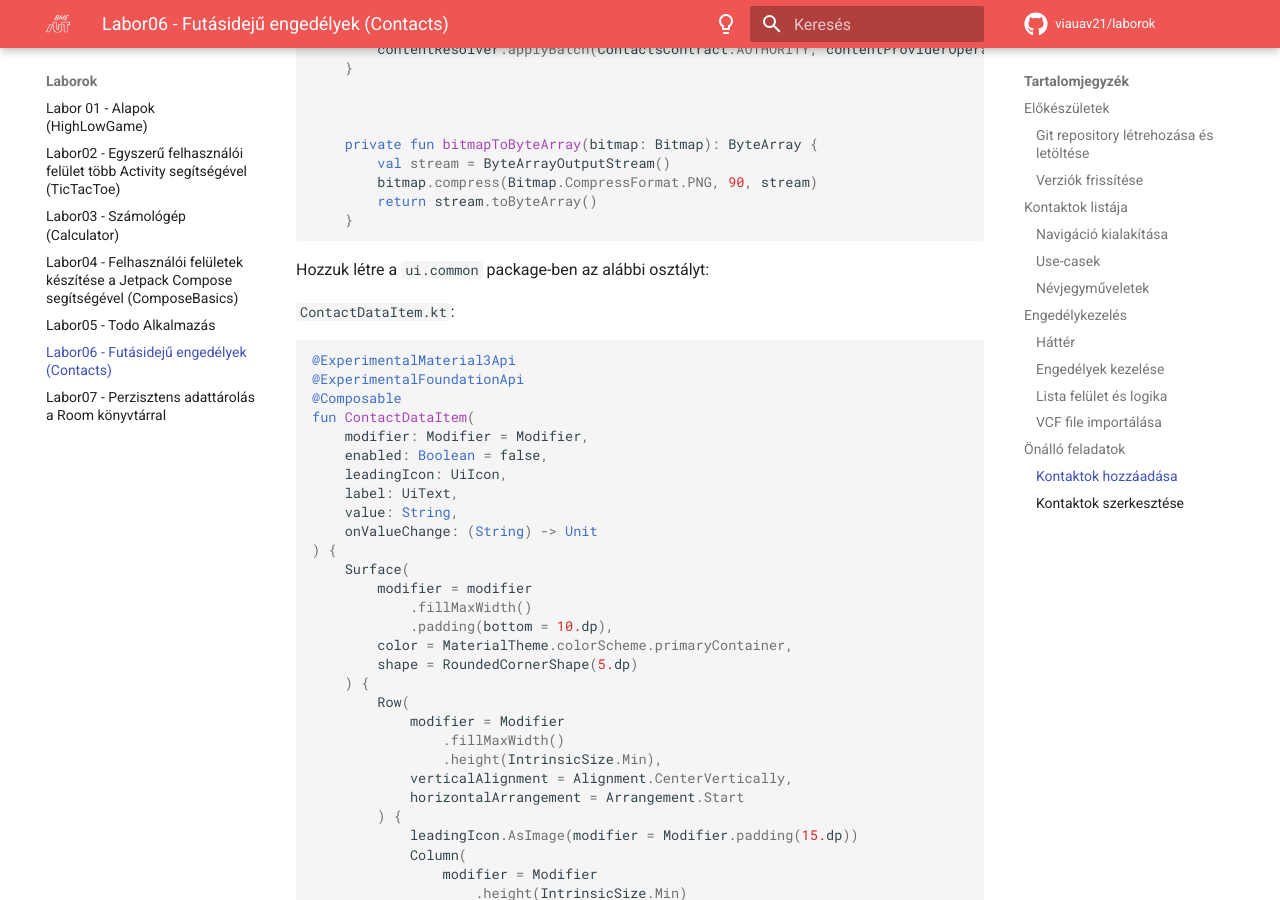
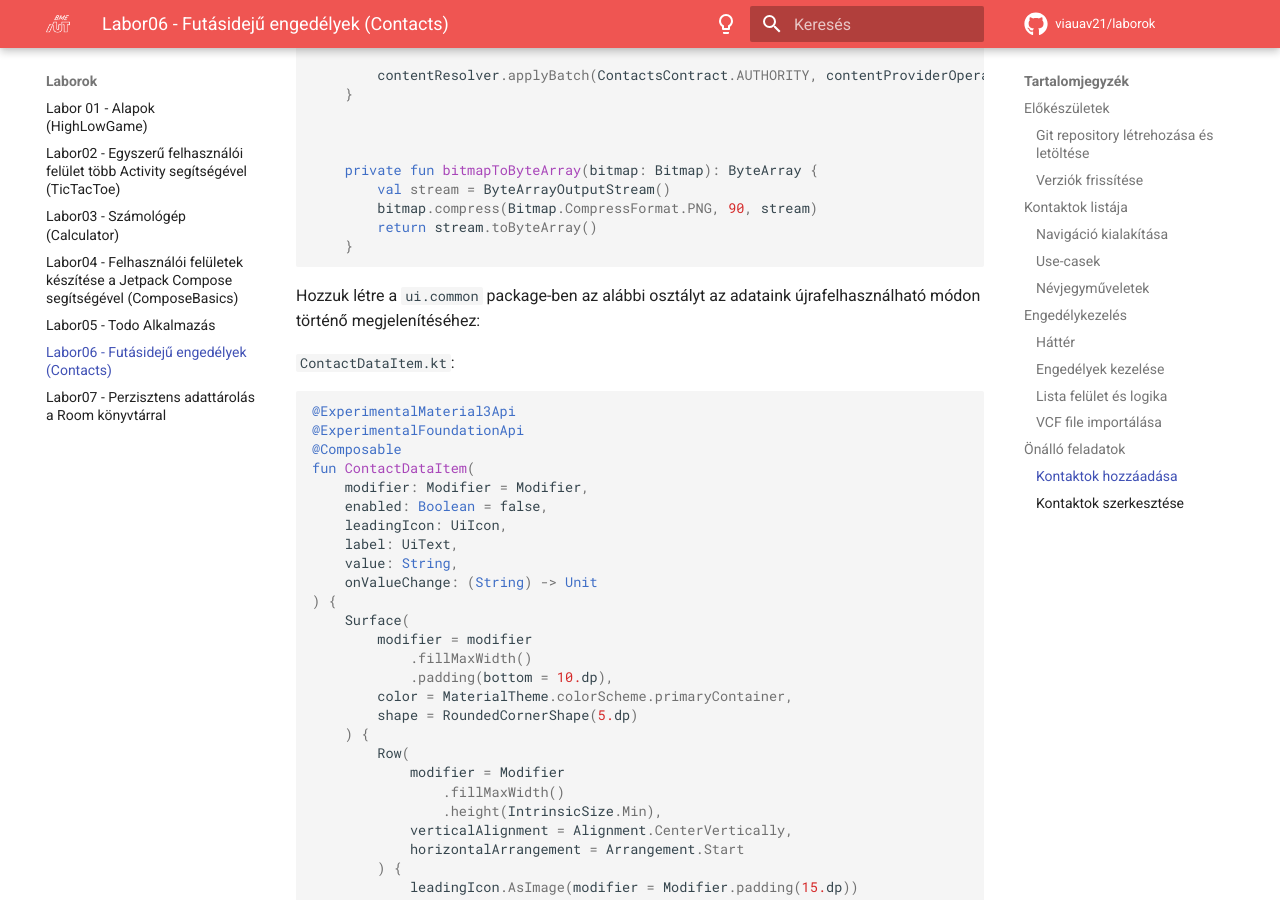
Before and after one commit to VIAUAV21/laborok, an MkDocs documentation site: the page built from docs/laborok/permissions/index.md, in a window 1280 px wide and 900 px high, scrolled down 21046 px. Built offline with MkDocs 1.6.1 and Material for MkDocs 9.7.7, drawn with Linux system fonts in a browser that asks for light colours; comment, search, counter and statistics services are not loaded; some of the changed text lies outside the part shown.

Commit message:
Update index.md

````diff
--- a/docs/laborok/permissions/index.md
+++ b/docs/laborok/permissions/index.md
@@ -962,7 +962,7 @@ fun Context.addNewContact(
     }
 ```
 
-Hozzuk létre a `ui.common` package-ben az alábbi osztályt:
+Hozzuk létre a `ui.common` package-ben az alábbi osztályt az adataink újrafelhasználható módon történő megjelenítéséhez:
 
 `ContactDataItem.kt`:
 ```kotlin
````
Also changed, not shown: other parts of docs/laborok/permissions/index.md (+2 -2 lines).
